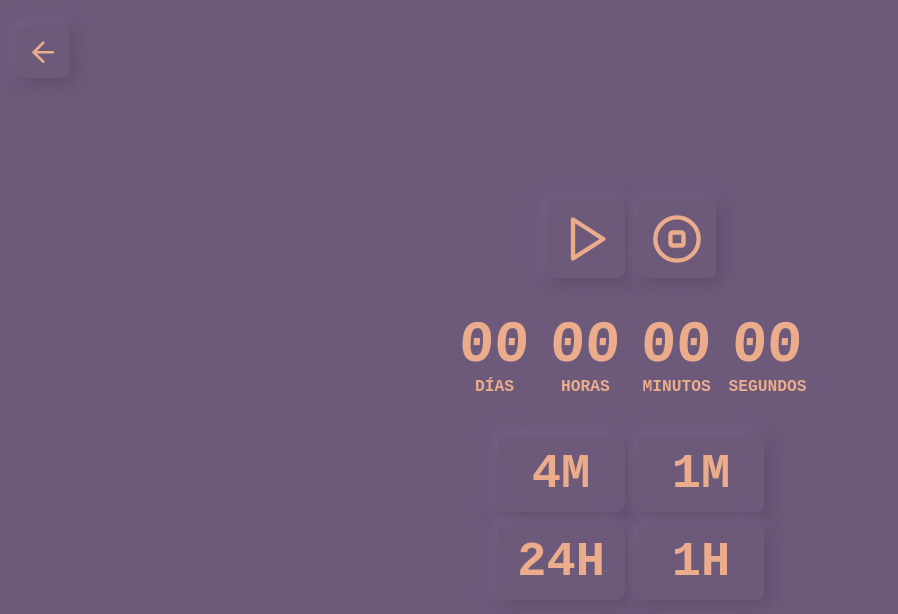
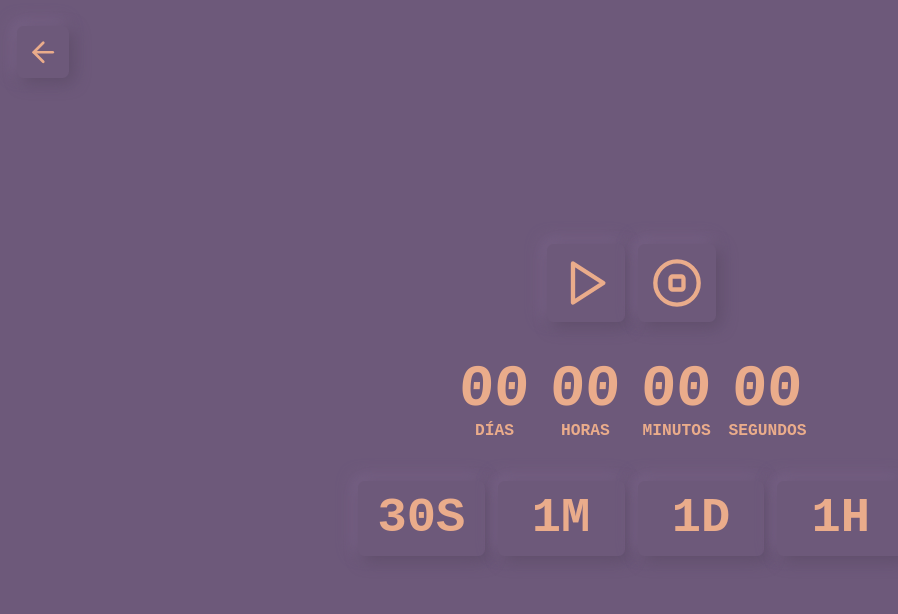
Before and after one commit to C0SS10/es-tiempo, a React (Vite) app: page /timer in a window 1280 px wide. Shown: the top 614 px of the page, without its empty margins (9-907 px from the left). Built offline with nearby package versions, Linux system fonts and the light colour scheme.

Commit message:
Modify timer responsive design 🎨

```diff
--- a/src/components/molecules/CoutdownButtons.tsx
+++ b/src/components/molecules/CoutdownButtons.tsx
@@ -15,8 +15,18 @@ interface CountdownButtonsProps {
 export const CountdownButtons: React.FC<CountdownButtonsProps> = ({
   options,
 }) => {
+  const OPTION_LENGTH = options.length;
+
+  let styleGrid =
+    "grid grid-cols-2 grid-rows-1 xl:grid-cols-2 xl:grid-rows-1 justify-center items-center gap-4";
+
+  if (OPTION_LENGTH > 2) {
+    styleGrid =
+      "grid grid-cols-2 grid-rows-2 md:grid-cols-3 md:grid-row-2 xl:grid-cols-4 xl:grid-rows-1 justify-center items-center gap-4";
+  }
+
   return (
-    <aside className="grid grid-cols-2 grid-rows-1 xl:grid-cols-2 xl:grid-rows-1 justify-center items-center gap-4">
+    <aside className={styleGrid}>
       {options.map((option, index) => (
         <Button
           key={index}
--- a/src/components/organisms/Countdown.tsx
+++ b/src/components/organisms/Countdown.tsx
@@ -60,10 +60,10 @@ export const Countdown: React.FC = () => {
 
   const numberButtons = [
     {
-      label: "4M",
-      onClick: () => addMinutes(4),
+      label: "30S",
+      onClick: () => addMinutes(0.5),
       className: "text-6xl px-6",
-      title: "Agregar 4 minutos",
+      title: "Agregar 30 segundos",
     },
     {
       label: "1M",
@@ -72,7 +72,7 @@ export const Countdown: React.FC = () => {
       title: "Agregar 1 minutos",
     },
     {
-      label: "24H",
+      label: "1D",
       onClick: () => addMinutes(1440),
       className: "text-6xl px-6",
       title: "Agregar 1 hora",
```
